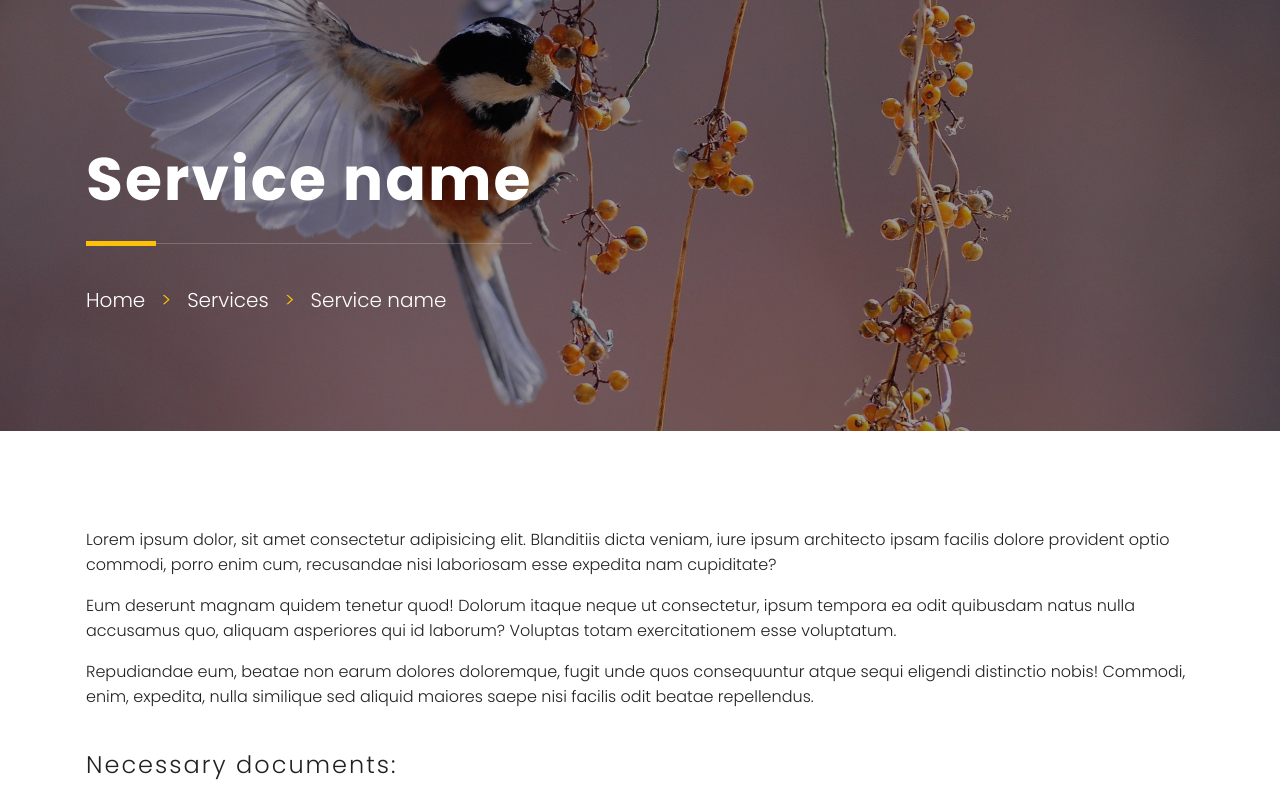
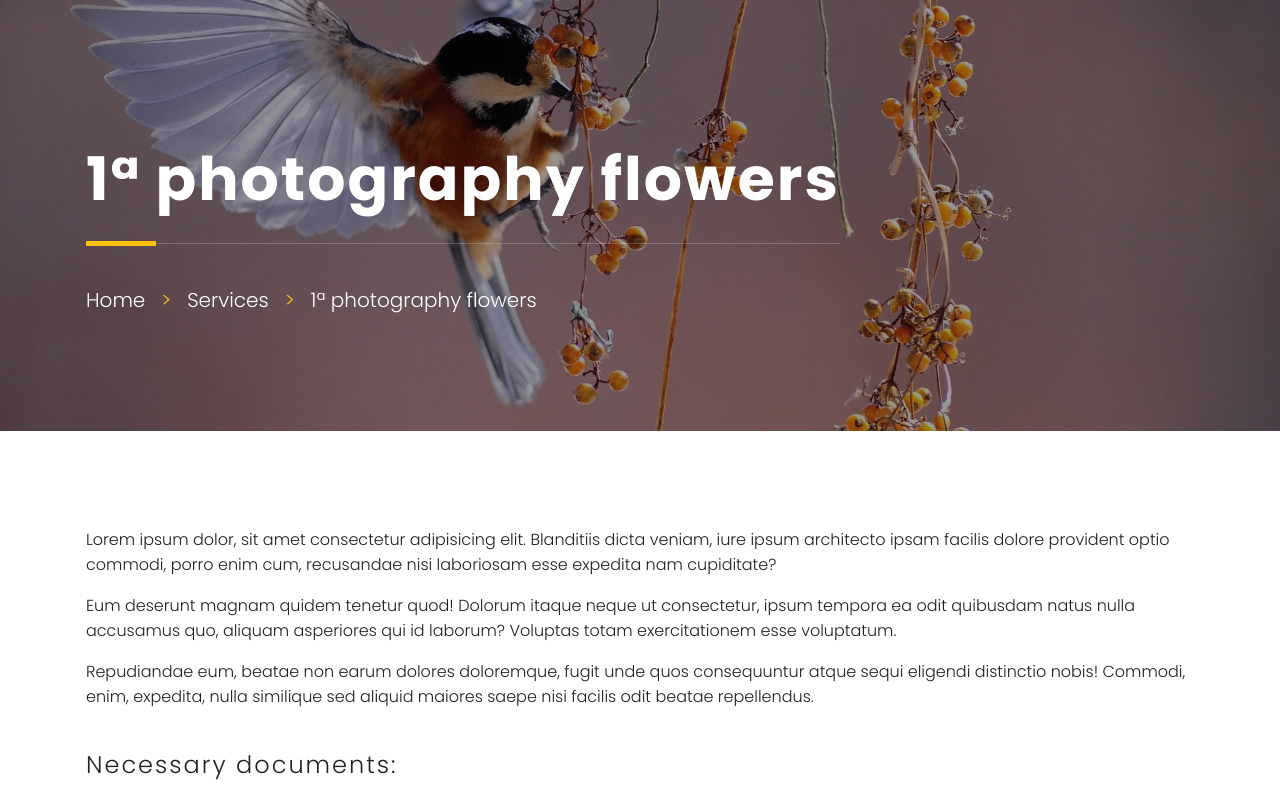
Before and after one commit to renatosoares/perfect-photography, a React (Create React App) app: page /services/first-photography-flowers in a window 1280 px wide. Shown: the top 800 px of the page. Built offline with nearby package versions, Linux system fonts and the light colour scheme.

Commit message:
create product hook

```diff
--- a/src/components/pages/Home.js
+++ b/src/components/pages/Home.js
@@ -1,5 +1,5 @@
 import React from "react";
-// import PropTypes from "prop-types";
+import PropTypes from "prop-types";
 import {
   FaChargingStation,
   FaCameraRetro,
@@ -7,6 +7,8 @@ import {
   FaUserClock,
 } from "react-icons/fa";
 import { Link } from "react-router-dom";
+
+import ProductType from "types/ProductType";
 
 import Hero from "components/molecules/Hero";
 import Heading from "components/atoms/Heading";
@@ -19,52 +21,9 @@ import ProductGrid from "components/organisms/ProductGrid";
 import Accordion, { AccordionGroup } from "components/atoms/Accordion";
 
 import BirdImage from "assets/bg-bird.jpg";
-import ServImage01 from "assets/serv-01.jpg";
-import ServImage02 from "assets/serv-02.jpg";
-import ServImage03 from "assets/serv-03.jpg";
-import ServImage04 from "assets/serv-04.jpg";
-import ServImage05 from "assets/serv-05.jpg";
 import CameraVideo from "assets/camera.mp4";
 
-const products = [
-  {
-    id: 1,
-    title: "1ª photography old cars",
-    slang: "first-photography-old-cars",
-    summary: "Lorem ipsum dolor, sit amet consectetur adipisicing elit.",
-    image: ServImage01,
-  },
-  {
-    id: 2,
-    title: "1ª photography news motorcycles",
-    slang: "first-photography-news-motorcycles",
-    summary: "Lorem ipsum dolor, sit amet consectetur adipisicing elit.",
-    image: ServImage02,
-  },
-  {
-    id: 3,
-    title: "1ª photography flowers",
-    slang: "first-photography-flowers",
-    summary: "Lorem ipsum dolor, sit amet consectetur adipisicing elit.",
-    image: ServImage03,
-  },
-  {
-    id: 4,
-    title: "Switch to professional equipment",
-    slang: "switch-to-professional-equipment",
-    summary: "Lorem ipsum dolor, sit amet consectetur adipisicing elit.",
-    image: ServImage04,
-  },
-  {
-    id: 5,
-    title: "Studio environment",
-    slang: "studio-environment",
-    summary: "Lorem ipsum dolor, sit amet consectetur adipisicing elit.",
-    image: ServImage05,
-  },
-];
-
-const Home = () => (
+const Home = ({ products }) => (
   <>
     <Hero image={BirdImage}>
       <Heading>
@@ -166,8 +125,12 @@ const Home = () => (
   </>
 );
 
-// Home.defaultProps = {};
+Home.defaultProps = {
+  products: [],
+};
 
-// Home.propTypes = {};
+Home.propTypes = {
+  products: PropTypes.arrayOf(ProductType),
+};
 
 export default Home;
--- a/src/components/pages/ProductDetail.js
+++ b/src/components/pages/ProductDetail.js
@@ -1,7 +1,8 @@
 import React from "react";
-import PropTypes from "prop-types";
 import styled from "styled-components";
 import { FaIdCard, FaHome, FaScroll } from "react-icons/fa";
+
+import ProductType from "types/ProductType";
 
 import Hero from "components/molecules/Hero";
 import Heading from "components/atoms/Heading";
@@ -36,17 +37,17 @@ const PinnedItem = styled.li`
   }
 `;
 
-const ProductDetail = () => (
+const ProductDetail = ({ product }) => (
   <>
     <Hero image={BirdImage}>
       <Heading>
-        <h1>Service name</h1>
+        <h1>{product.title}</h1>
       </Heading>
       <BreadCrumb
         items={[
           { label: "Home", link: "/" },
           { label: "Services" },
-          { label: "Service name" },
+          { label: product.title },
         ]}
       />
     </Hero>
@@ -114,6 +115,8 @@ const ProductDetail = () => (
 
 ProductDetail.defaultProps = {};
 
-ProductDetail.propTypes = {};
+ProductDetail.propTypes = {
+  product: ProductType,
+};
 
 export default ProductDetail;
--- /dev/null
+++ b/src/hooks/products.js
@@ -0,0 +1,51 @@
+import ServImage01 from "assets/serv-01.jpg";
+import ServImage02 from "assets/serv-02.jpg";
+import ServImage03 from "assets/serv-03.jpg";
+import ServImage04 from "assets/serv-04.jpg";
+import ServImage05 from "assets/serv-05.jpg";
+
+const products = [
+  {
+    id: 1,
+    title: "1ª photography old cars",
+    slang: "first-photography-old-cars",
+    summary: "Lorem ipsum dolor, sit amet consectetur adipisicing elit.",
+    image: ServImage01,
+  },
+  {
+    id: 2,
+    title: "1ª photography news motorcycles",
+    slang: "first-photography-news-motorcycles",
+    summary: "Lorem ipsum dolor, sit amet consectetur adipisicing elit.",
+    image: ServImage02,
+  },
+  {
+    id: 3,
+    title: "1ª photography flowers",
+    slang: "first-photography-flowers",
+    summary: "Lorem ipsum dolor, sit amet consectetur adipisicing elit.",
+    image: ServImage03,
+  },
+  {
+    id: 4,
+    title: "Switch to professional equipment",
+    slang: "switch-to-professional-equipment",
+    summary: "Lorem ipsum dolor, sit amet consectetur adipisicing elit.",
+    image: ServImage04,
+  },
+  {
+    id: 5,
+    title: "Studio environment",
+    slang: "studio-environment",
+    summary: "Lorem ipsum dolor, sit amet consectetur adipisicing elit.",
+    image: ServImage05,
+  },
+];
+
+export const useProducts = () => {
+  return products;
+};
+
+export const useProduct = ({ slang }) => {
+  return products.find((p) => p.slang === slang);
+};
--- a/src/routes/home.js
+++ b/src/routes/home.js
@@ -2,6 +2,12 @@ import React from "react";
 
 import HomePage from "components/pages/Home";
 
-const Home = () => <HomePage />;
+import { useProducts } from "hooks/products";
+
+const Home = () => {
+  const products = useProducts();
+
+  return <HomePage products={products} />;
+};
 
 export default Home;
--- a/src/routes/index.js
+++ b/src/routes/index.js
@@ -9,7 +9,7 @@ const AppRoutes = () => (
   <Routes>
     <Route path="/" element={<Home />} />
     <Route path="/about" element={<About />} />
-    <Route path="/services/:id" element={<ProductDetail />} />
+    <Route path="/services/:slang" element={<ProductDetail />} />
   </Routes>
 );
 
--- a/src/routes/services/index.js
+++ b/src/routes/services/index.js
@@ -1,13 +1,18 @@
 import React from "react";
+import { useParams } from "react-router-dom";
 
 import ProductDetailPage from "components/pages/ProductDetail";
 
 import { useScrollToTop } from "hooks/scroll";
+import { useProduct } from "hooks/products";
 
 const ProductDetail = () => {
   useScrollToTop();
 
-  return <ProductDetailPage />;
+  const { slang } = useParams();
+  const product = useProduct({ slang });
+
+  return <ProductDetailPage product={product} />;
 };
 
 export default ProductDetail;
--- /dev/null
+++ b/src/types/ProductType.js
@@ -0,0 +1,11 @@
+import PropTypes from "prop-types";
+
+const ProductType = PropTypes.shape({
+  id: PropTypes.oneOfType([PropTypes.number, PropTypes.string]),
+  image: PropTypes.string,
+  title: PropTypes.string,
+  summary: PropTypes.string,
+  slang: PropTypes.string,
+});
+
+export default ProductType;
```
Also changed, not shown: src/components/organisms/ProductGrid.js (+3 -9 lines).
